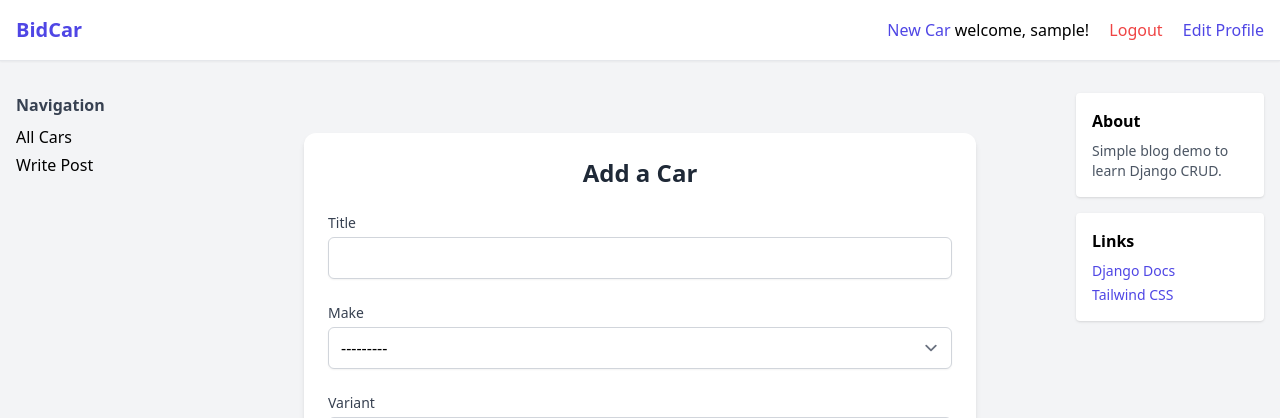
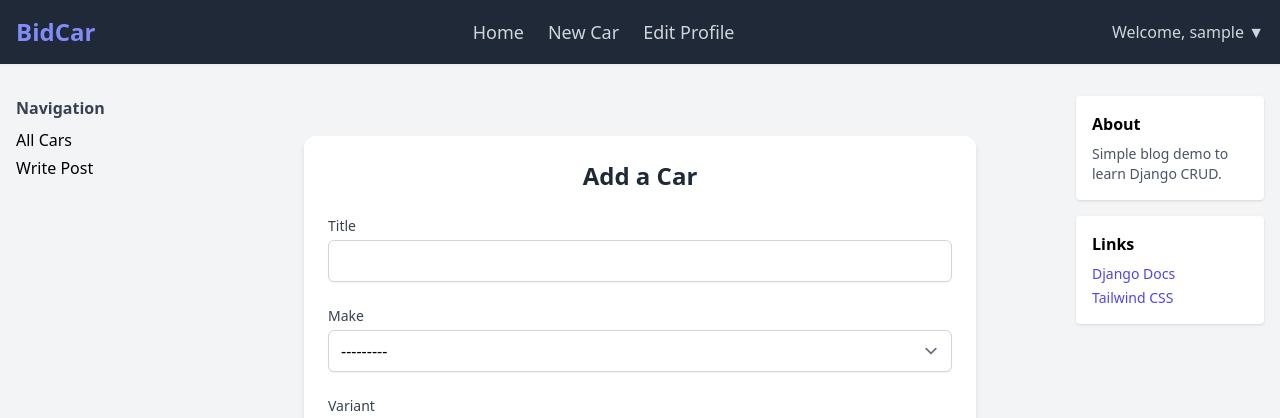
Before and after one commit to kashiftufail/django-car-bidding, a Django app: page /cars/new/ in a window 1280 px wide. Shown: the top 418 px of the page. Run offline with Django 5.2, Linux system fonts and the light colour scheme; the visitor is signed in with stand-in values (Sample User, id 1); data that the repository does not hold is empty; some libraries are stand-ins or nearby versions.

Commit message:
header setting

```diff
--- a/templates/partials/_header.html
+++ b/templates/partials/_header.html
@@ -1,17 +1,64 @@
-<header class="bg-white border-b shadow-sm">
-  <div class="max-w-7xl mx-auto px-4 py-4 flex justify-between items-center">
-    <a href="{% url 'cars:car_list' %}" class="text-xl font-bold text-indigo-600">BidCar</a>
+<header class="bg-gray-800 shadow-sm">
+  <div class="max-w-7xl mx-auto px-4 py-4 flex justify-between items-center text-gray-300">
+    <!-- Brand Logo -->
+    <a href="{% url 'cars:car_list' %}" class="text-2xl font-bold text-indigo-400 hover:text-white">
+      BidCar
+    </a>
 
-    <nav class="space-x-4">
+    <!-- Center Nav Links -->
+    <nav class="space-x-6 text-lg hidden md:flex">
+      <a href="{% url 'cars:car_list' %}" class="hover:text-white">Home</a>
+      <a href="{% url 'cars:car_create' %}" class="hover:text-white">New Car</a>
+      <a href="{% url 'profile_edit' %}" class="hover:text-white">Edit Profile</a>
+    </nav>
+
+    <!-- Right Side: User Dropdown or Sign In -->
+    <div class="relative">
       {% if user.is_authenticated %}
-        <a href="{% url 'cars:car_create' %}" class="text-indigo-600 hover:underline">New Car</a>
-        welcome, {{ user.username }}!
-        <a href="{% url 'account_logout' %}" class="text-red-500 hover:underline">Logout</a>
+        <button id="userDropdownBtn" class="hover:text-white focus:outline-none">
+          Welcome, {{ user.username }} ▼
+        </button>
+        <div id="userDropdownMenu" class="hidden absolute right-0 mt-2 w-40 bg-white rounded shadow-lg text-gray-700 z-10">
+          <a href="{% url 'profile_edit' %}" class="block px-4 py-2 hover:bg-gray-100">Edit Profile</a>
+          <a href="{% url 'account_logout' %}" class="block px-4 py-2 text-red-500 hover:bg-gray-100">Logout</a>
+        </div>
+      {% else %}
+        <a href="{% url 'account_login' %}" class="hover:text-white">Sign In</a>
+      {% endif %}
+    </div>
+  </div>
 
-        <a href="{% url 'profile_edit' %}" class="text-indigo-600 hover:underline">Edit Profile</a>
+  <!-- Mobile Nav -->
+  <div class="md:hidden px-4 pb-4">
+    <nav class="space-y-2 text-gray-300">
+      <a href="{% url 'cars:car_list' %}" class="block hover:text-white">Home</a>
+      <a href="{% url 'cars:car_create' %}" class="block hover:text-white">New Car</a>
+      <a href="{% url 'profile_edit' %}" class="block hover:text-white">Edit Profile</a>
+      {% if user.is_authenticated %}
+        <a href="{% url 'account_logout' %}" class="block text-red-500 hover:text-red-700">Logout</a>
       {% else %}
-        <a href="{% url 'account_login' %}" class="text-indigo-600 hover:underline">Sign In</a>
+        <a href="{% url 'account_login' %}" class="block hover:text-white">Sign In</a>
       {% endif %}
     </nav>
   </div>
+
+  <script>
+    // Dropdown Toggle Logic
+    document.addEventListener("DOMContentLoaded", function () {
+      const btn = document.getElementById("userDropdownBtn");
+      const menu = document.getElementById("userDropdownMenu");
+
+      if (btn && menu) {
+        btn.addEventListener("click", () => {
+          menu.classList.toggle("hidden");
+        });
+
+        document.addEventListener("click", (e) => {
+          if (!btn.contains(e.target) && !menu.contains(e.target)) {
+            menu.classList.add("hidden");
+          }
+        });
+      }
+    });
+  </script>
 </header>
```
